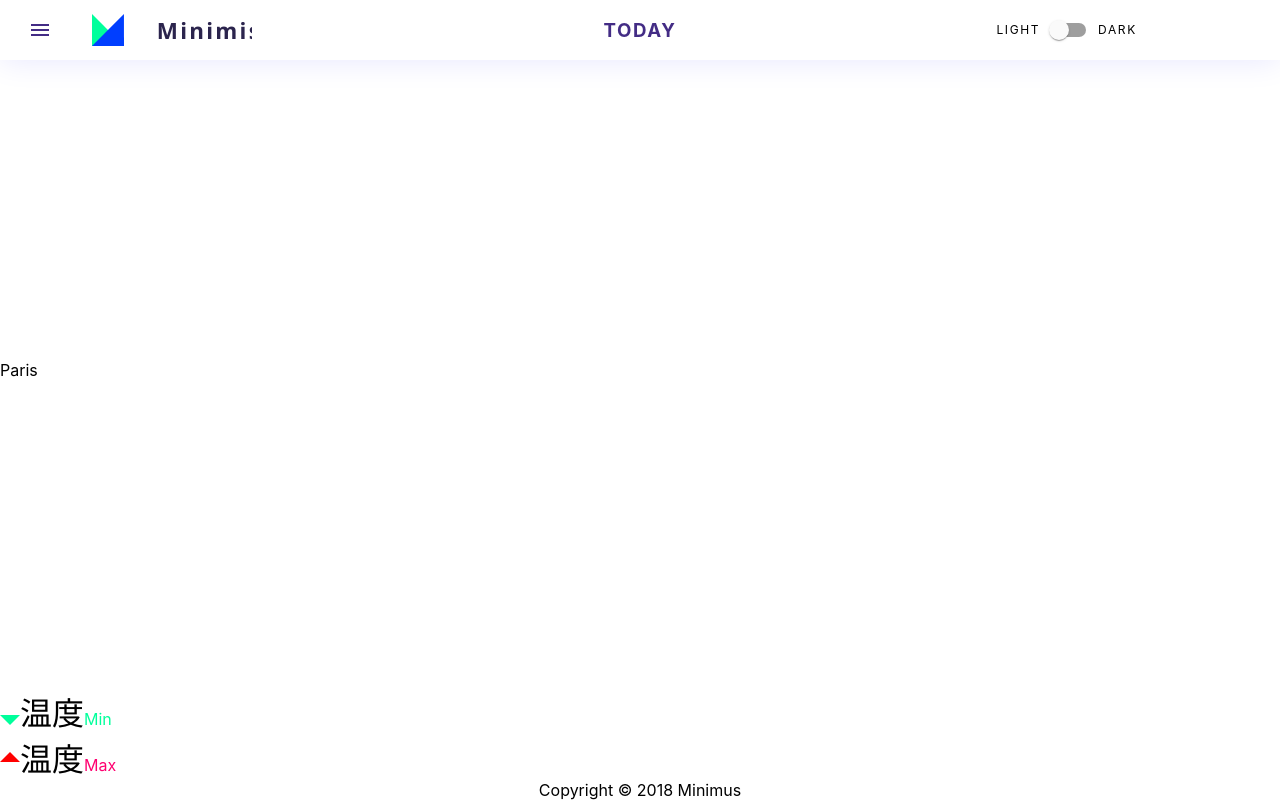
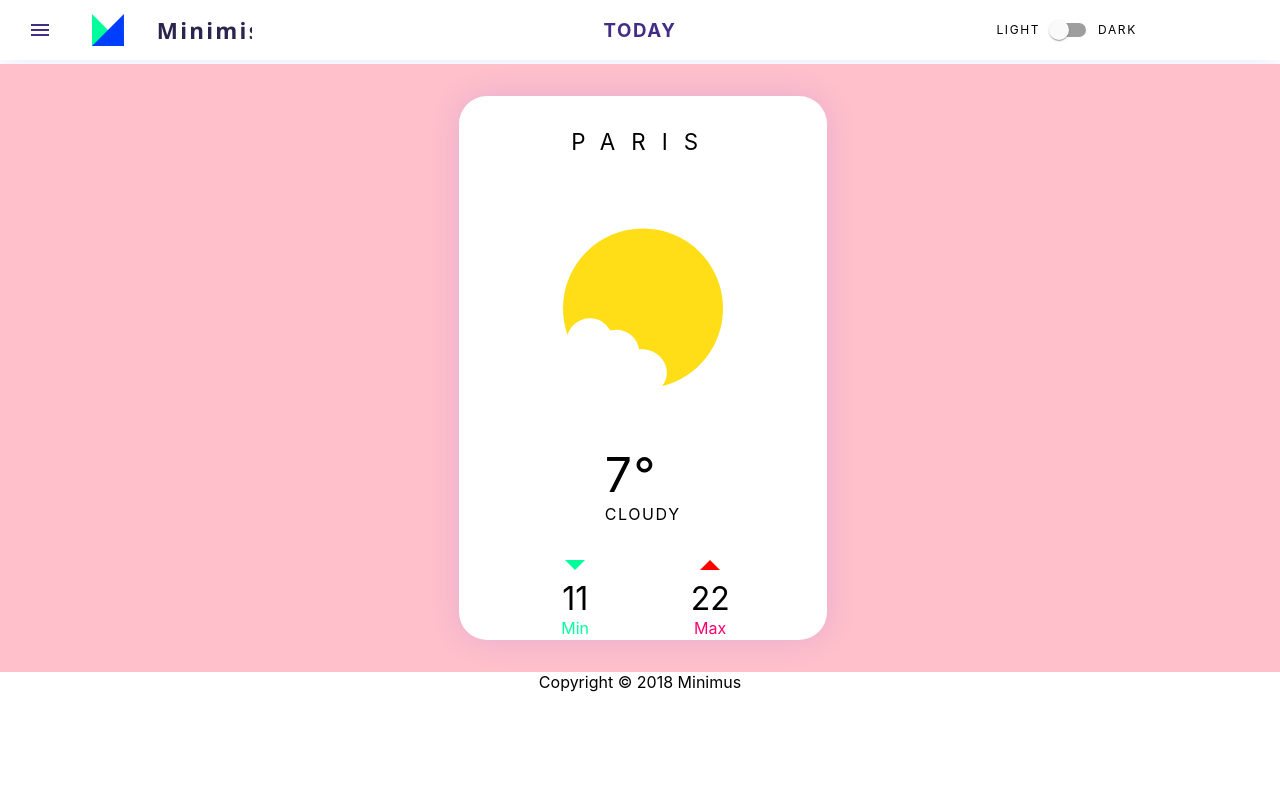
Before and after one commit to shumanbeing/my_weather, a React (Create React App) app: page / in a window 1280 px wide. Built offline with nearby package versions, Linux system fonts and the light colour scheme.

Commit message:
WeatherCardコンポーネントの完成

```diff
--- a/src/App.module.scss
+++ b/src/App.module.scss
@@ -3,13 +3,13 @@
   // padding: 0px;
   // display: grid;
   // justify-content: stretch;
-  display: grid;
-  width: 100vw;
-  height: 100vh;
+  // display: grid;
+  // width: 100vw;
+  // height: 100vh;
 
   // position: relative;
 
-  grid-template-rows: 1fr auto;
+  // grid-template-rows: 1fr auto;
   // position: relative;
   // .main_header {
   // }
--- a/src/App.tsx
+++ b/src/App.tsx
@@ -4,15 +4,21 @@ import styles from './App.module.scss';
 import Header from './components/Header';
 import Main from './components/Main';
 import Footer from './components/Footer';
-import { Container } from '@material-ui/core';
+import { Container, Grid } from '@material-ui/core';
 
 const App: React.FC = () => {
   return (
     <>
       <div className={styles.root_container}>
-        <Header></Header>
-        <Main></Main>
-        <Footer></Footer>
+        <Grid>
+          <Header></Header>
+        </Grid>
+        <Grid>
+          <Main></Main>
+        </Grid>
+        <Grid>
+          <Footer></Footer>
+        </Grid>
       </div>
     </>
   );
--- a/src/components/Main.module.scss
+++ b/src/components/Main.module.scss
@@ -1,2 +1,13 @@
-.wrapper {
+.main_container {
+  background-color: pink;
+  justify-content: center;
+  // height: 100%;
+  // width: 100%;
+  // position: absolute;
+  // top: 0;
+  // left: 0;
+  // z-index: -2;
+  // opacity: 0;
+  // background-color: white;
+  // transition: opacity 300ms linear;
 }
--- a/src/components/Main.tsx
+++ b/src/components/Main.tsx
@@ -1,14 +1,18 @@
 import React from 'react';
+import { Grid } from '@material-ui/core';
+
 import AddCard from './main.components/AddCard';
 import WeatherCard from './main.components/WeatherCard';
 import styles from './Main.module.scss';
 
 const Main: React.FC = () => {
   return (
-    <div className={styles.main_container}>
-      <WeatherCard />
-      <AddCard />
-    </div>
+    <Grid container className={styles.main_container}>
+      <Grid item xs={12} sm={4}>
+        <WeatherCard />
+        <AddCard />
+      </Grid>
+    </Grid>
   );
 };
 
--- a/src/components/main.components/WeatherCard.module.scss
+++ b/src/components/main.components/WeatherCard.module.scss
@@ -1,18 +1,66 @@
 .wrapper {
+  display: grid;
+  grid-template-columns: 1fr;
+  grid-template-rows: 1fr 1fr 1fr;
+  box-shadow: 0 0 2rem #0000ff1a;
+  //中のパーツを全て中央寄せ
+  justify-items: center;
+  //
+  padding: 2rem;
+  margin: 2rem;
+  width: 19rem;
+  height: 30rem;
+  cursor: pointer;
+  background-color: white;
+  border-radius: 1.75rem;
+  animation: 1.25s ease-in-out0ms 1 fadein;
   .city_name {
-    .city_icons {
+    text-transform: uppercase;
+    font-size: 1.4rem;
+    letter-spacing: 1rem;
+    margin-bottom: 1rem;
+  }
+  .weather_icon_container {
+    width: 10rem;
+    // margin-bottom: 2rem;
+    padding: 0;
+    display: flex;
+    justify-content: center;
+    .weather_icon {
     }
+  }
+  //この表記訳わからん
+  .weather_icon_container > svg {
+    width: 10rem;
   }
   .temperature_container {
     .temperature_number_text {
+      align-self: end;
+      width: 100%;
+      font-size: 3rem;
+      letter-spacing: 0.1rem;
     }
     .temperature_metric_text {
+      text-align: start;
+      font-size: 3rem;
     }
     .weather_condition_text {
+      display: block;
+      font-size: 1rem;
+      text-transform: uppercase;
+      letter-spacing: 0.1rem;
     }
   }
   .min_max_container {
+    display: grid;
+    grid-template-rows: 1fr;
+    grid-template-columns: 1fr 1fr;
+    align-items: center;
     .min_container {
+      margin: 1rem 3rem;
+      display: grid;
+      grid-template-rows: 1fr 1fr;
+      grid-template-columns: 1fr;
       .min_arrow_icon {
         height: 1.25rem;
         margin: auto;
@@ -24,9 +72,14 @@
       .min_text {
         color: #00ff9b;
         font-size: 1rem;
+        text-align: center;
       }
     }
     .max_container {
+      margin: 1rem 3rem;
+      display: grid;
+      grid-template-rows: 1fr 1fr;
+      grid-template-columns: 1fr;
       .max_arrow_icon {
         height: 1.25rem;
         margin: auto;
@@ -39,6 +92,7 @@
       .max_text {
         color: #ff0070;
         font-size: 1rem;
+        text-align: center;
       }
     }
   }
--- a/src/components/main.components/WeatherCard.tsx
+++ b/src/components/main.components/WeatherCard.tsx
@@ -6,19 +6,48 @@ const WeatherCard = () => {
   return (
     <div className={styles.wrapper}>
       <span className={styles.city_name}>Paris</span>
-      <div className={styles.city_icons}>
-        <svg>曇り</svg>
-        <svg>雨</svg>
-        <svg>雷</svg>
+      <div className={styles.weather_icon_container}>
+        <svg
+          xmlns="http://www.w3.org/2000/svg"
+          width="275.522"
+          height="274.091"
+          viewBox="0 0 275.522 274.091"
+        >
+          <g
+            id="cloudy_icon"
+            data-name="cloudy icon"
+            transform="translate(-2352.885 1633.091)"
+          >
+            <circle
+              id="Ellipse_23"
+              data-name="Ellipse 23"
+              cx="137"
+              cy="137"
+              r="137"
+              transform="translate(2354 -1633)"
+              fill="#fff"
+            />
+            <path
+              id="Subtraction_1"
+              data-name="Subtraction 1"
+              d="M-1755.089,1486.6l0,0a37.216,37.216,0,0,0,8.359-23.415c0-22.035-19.784-39.962-44.1-39.962-1.124,0-2.253.038-3.354.113v-.113h-.495a39.755,39.755,0,0,0-39.466-33.651,40.146,40.146,0,0,0-9.916,1.239,39.916,39.916,0,0,0-35.3-21.22,40.108,40.108,0,0,0-38.45,29.04,137.432,137.432,0,0,1-7.82-45.866,138.777,138.777,0,0,1,2.8-27.764,137.066,137.066,0,0,1,8.027-25.859,137.781,137.781,0,0,1,12.7-23.4,138.758,138.758,0,0,1,16.822-20.388,138.764,138.764,0,0,1,20.388-16.822,137.789,137.789,0,0,1,23.4-12.7,137.072,137.072,0,0,1,25.859-8.027,138.775,138.775,0,0,1,27.764-2.8,138.775,138.775,0,0,1,27.764,2.8,137.067,137.067,0,0,1,25.859,8.027,137.785,137.785,0,0,1,23.4,12.7,138.759,138.759,0,0,1,20.388,16.822,138.741,138.741,0,0,1,16.822,20.388,137.784,137.784,0,0,1,12.7,23.4,137.067,137.067,0,0,1,8.027,25.859,138.777,138.777,0,0,1,2.8,27.764,137.411,137.411,0,0,1-7.929,46.175,137.23,137.23,0,0,1-21.964,39.522,138.173,138.173,0,0,1-33.261,30.133,136.764,136.764,0,0,1-41.819,18.007Z"
+              transform="translate(4278.521 -2848.091)"
+              fill="#ffde17"
+            />
+          </g>
+        </svg>
+
+        {/* <svg>雨</svg> */}
+        {/* <svg>雷</svg>
         <svg>晴</svg>
-        <svg>雪</svg>
+        <svg>雪</svg> */}
       </div>
 
       {/* 気温と天気 */}
       <div className={styles.temperature_container}>
-        <span className={styles.temperature_number_text}></span>
-        <span className={styles.temperature_metric_text}></span>
-        <span className={styles.weather_condition_text}></span>
+        <span className={styles.temperature_number_text}>7</span>
+        <span className={styles.temperature_metric_text}>°</span>
+        <span className={styles.weather_condition_text}>cloudy</span>
       </div>
 
       {/* 最低気温、最高気温 */}
@@ -31,7 +60,7 @@ const WeatherCard = () => {
               data-name="Min Arrow"
             />
           </svg>
-          <span className={styles.min_temperature_text}>温度</span>
+          <span className={styles.min_temperature_text}>11</span>
           <span className={styles.min_text}>Min</span>
         </div>
 
@@ -43,7 +72,7 @@ const WeatherCard = () => {
               data-name="Max Arrow"
             />
           </svg>
-          <span className={styles.max_temperature_text}>温度</span>
+          <span className={styles.max_temperature_text}>22</span>
           <span className={styles.max_text}>Max</span>
         </div>
       </div>
```
Also changed, not shown: 1 other file (tests, documents, lock files or other folders).
